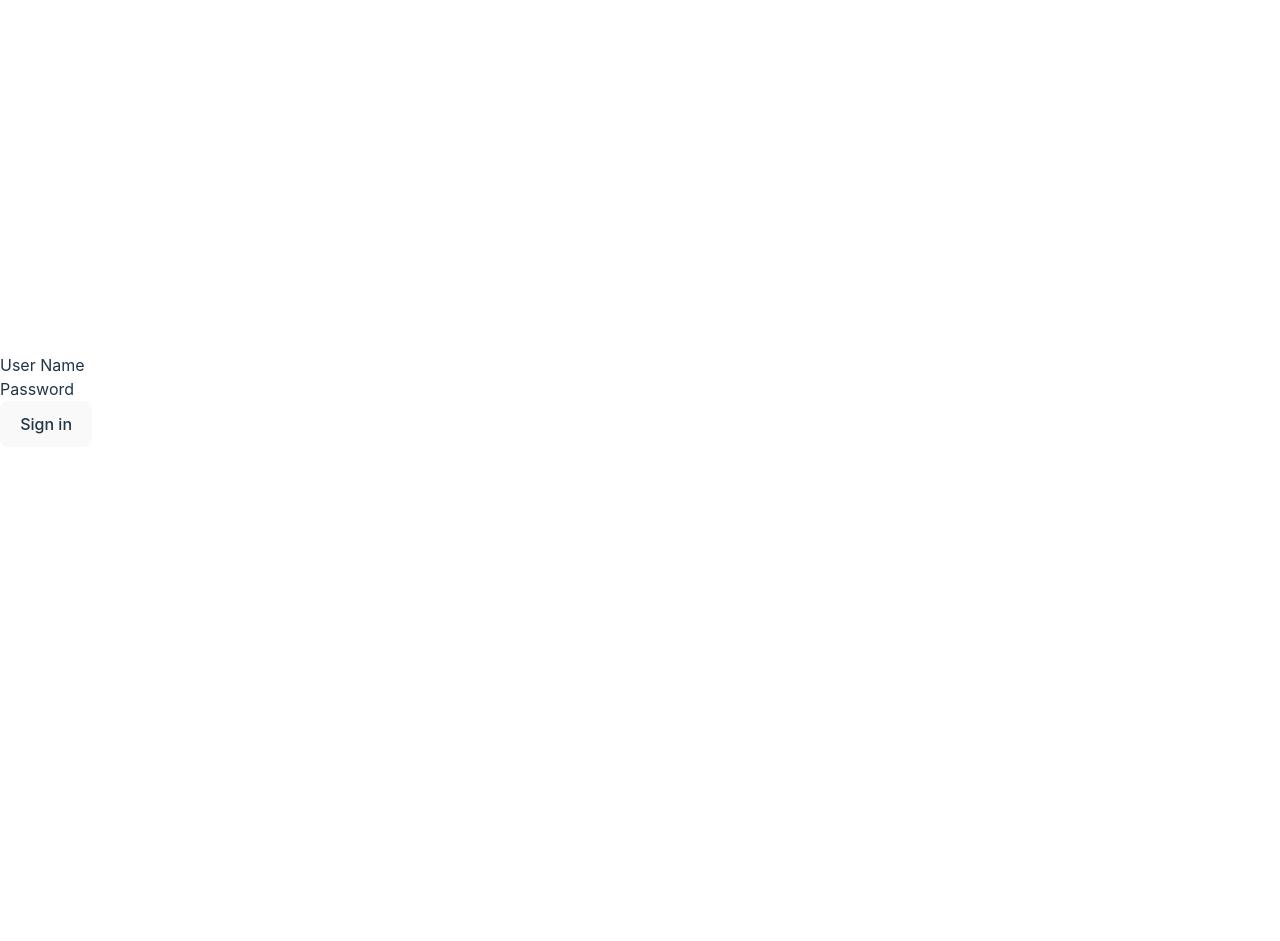
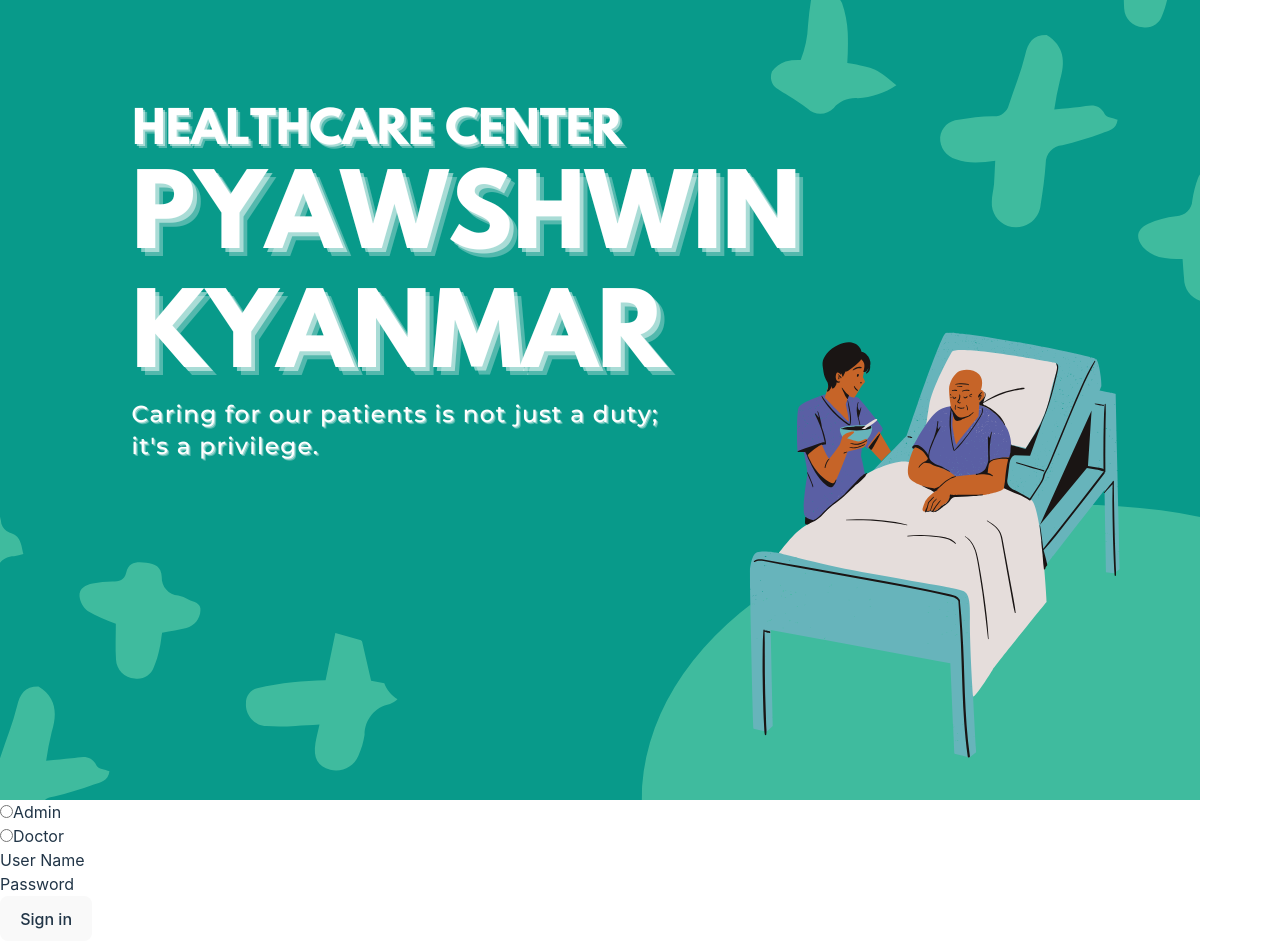
Before and after one commit to hewhounknown/react_pskm, a React (Vite) app: page /login in a window 1280 px wide. Before the commit the page ends 800 px from the top, so only its background shows below. Built offline with nearby package versions, Linux system fonts and the light colour scheme.

Commit message:
feat: role-baesd login form

```diff
--- a/src/context/AuthContext.tsx
+++ b/src/context/AuthContext.tsx
@@ -1,11 +1,12 @@
 import React, {createContext, useContext, useState} from 'react';
 import { useNavigate } from 'react-router-dom';
 import { AdminData } from '../data/admins';
+import { DoctorData } from '../data/doctors';
 
 
 interface AuthContextType {
   user: User | null;
-  login: (userName: string, password: string) => Promise<void>;
+  login: (userName: string, password: string, userRole: string) => Promise<void>;
   logout: () => void;
 };
 
@@ -22,14 +23,27 @@ const AuthProvider: React.FC<{ children: React.ReactNode }> = ({children}) => {
     const [user, setUser] = useState<User | null>(null);
     const navigate = useNavigate();
 
-    const login = async(userName: string, password: string) => {
+    const login = async(userName: string, password: string, userRole: string) => {
         //replace actual login logic here:
         try {
-            const user = AdminData.find(u => u.userName == userName && u.password == password);
+            if(userRole == 'admin'){
+              const user = AdminData.find(u => u.userName == userName && u.password == password);
 
-            if (user) {
-                setUser(user);
-                navigate('/');
+              if (user) {
+                  setUser(user);
+                  navigate('/');
+              }
+            } else if(userRole == 'doctor'){
+              const doctor = DoctorData.find(d => d.name == userName && d.password == password);
+
+              if (doctor) {
+                setUser({
+                  id: doctor.id,
+                  userName: doctor.name,
+                  password: doctor.password
+                });
+                navigate('/doc/');
+              }
             }
 
             throw new Error("login failed");
--- a/src/data/doctors.ts
+++ b/src/data/doctors.ts
@@ -1,7 +1,7 @@
 export const DoctorData = [
     {
         id: "1",
-        name: "Dr. Sarah Smith",
+        name: "Sarah Smith",
         specialty: "Cardiologist",
         availability: "Mon-Wed 9AM-5PM, Fri 9AM-3PM",
         contact: "+1 (555) 123-4567",
@@ -11,6 +11,7 @@ export const DoctorData = [
         email: "sarah.smith@example.com",
         address: "123 Heart Lane, Cardio City",
         salary: 200000,
+        password: "CardioDoc2024!",
     },
     {
         id: "2",
@@ -24,6 +25,7 @@ export const DoctorData = [
         email: "james.wilson@example.com",
         address: "456 Kid's Ave, Pediatric Town",
         salary: 180000,
+        password: "PediaDoc2024!",
     },
     {
         id: "3",
@@ -37,6 +39,7 @@ export const DoctorData = [
         email: "emily.brown@example.com",
         address: "789 Skin St, Dermaville",
         salary: 150000,
+        password: "DermaDoc2024!",
     },
     {
         id: "4",
@@ -50,6 +53,7 @@ export const DoctorData = [
         email: "michael.johnson@example.com",
         address: "321 Bone Blvd, Ortho City",
         salary: 250000,
+        password: "OrthoDoc2024!",
     },
     {
         id: "5",
@@ -63,6 +67,7 @@ export const DoctorData = [
         email: "lisa.white@example.com",
         address: "654 Brain Ave, Neuro Town",
         salary: 220000,
+        password: "NeuroDoc2024!",
     },
     {
         id: "6",
@@ -76,5 +81,6 @@ export const DoctorData = [
         email: "robert.green@example.com",
         address: "987 Health St, Wellness City",
         salary: 160000,
+        password: "GPDoc2024!",
     }
 ]
--- a/src/pages/Login/Login.tsx
+++ b/src/pages/Login/Login.tsx
@@ -1,15 +1,16 @@
 import React from "react";
 import { LoginForm } from "./LoginForm";
+import LoginLogoPath from "../../assets/imgs/pskm.png";
 
 
 export const Login: React.FC = () => {
 
     return (
-        <div className="grid grid-cols-4 gap-3 p-3">
-            <div className="col-span-3">
-
+        <div className="flex w-screen h-screen grid grid-cols-3">
+            <div className="col-span-2">
+                <img className=" object-cover" src={LoginLogoPath} alt="" />
             </div>
-            <div className="col-span-1 p-2">
+            <div className="col-span-1 px-4 self-center">
                 < LoginForm />
             </div>
         </div>
--- a/src/pages/Login/LoginForm.tsx
+++ b/src/pages/Login/LoginForm.tsx
@@ -2,9 +2,15 @@ import React, {useState} from "react";
 import { useAuth } from "../../context/AuthContext";
 
 
+// enum UserRole{
+//     Admin,
+//     Doctor
+// }
+
 interface LoginFormState{
     userName: string;
     password: string;
+    userRole: string;
     [Key: string]: string;
 }
 
@@ -12,7 +18,8 @@ export const LoginForm: React.FC = () => {
 
     const [FormData, setFormData] = useState<LoginFormState>({
         userName: '',
-        password: ''
+        password: '',
+        userRole: ''
     });
 
     const [errors, setErrors] = useState<Partial<LoginFormState>>({});
@@ -37,6 +44,7 @@ export const LoginForm: React.FC = () => {
 
         if(!FormData.userName.trim()) newErrors.userName = "username is required";
         if(!FormData.password.trim()) newErrors.password = "password is required";
+        if(!FormData.userRole) newErrors.userRole = "user role is required";
 
         setErrors(newErrors);
         return Object.keys(newErrors).length === 0;
@@ -47,7 +55,7 @@ export const LoginForm: React.FC = () => {
 
         if(validateForm()) {
             // login logic here:
-            auth?.login(FormData.userName, FormData.password);
+            auth?.login(FormData.userName, FormData.password, FormData.userRole);
             return;
         }
     }
@@ -55,6 +63,43 @@ export const LoginForm: React.FC = () => {
     return(
         <div>
             <form onSubmit={handleSubmit} className="space-y-4">
+                <ul className="items-center w-full text-sm font-medium text-gray-900 bg-white border border-gray-200 rounded-lg sm:flex dark:bg-gray-700 dark:border-gray-600 dark:text-white">
+                    <li className="w-full border-b border-gray-200 sm:border-b-0 sm:border-r dark:border-gray-600">
+                        <div className="flex items-center ps-3">
+                            <input
+                                id="admin-role"
+                                type="radio"
+                                value="admin"
+                                name="userRole"
+                                checked={FormData.userRole === 'admin'}
+                                onChange={handleInputChange}
+                                className="w-4 h-4 text-blue-600 bg-gray-100 border-gray-300 focus:ring-blue-500 dark:focus:ring-blue-600 dark:ring-offset-gray-700 dark:focus:ring-offset-gray-700 focus:ring-2 dark:bg-gray-600 dark:border-gray-500"
+                            />
+                            <label htmlFor="admin-role" className="w-full py-3 ms-2 text-sm font-medium text-gray-900 dark:text-gray-300">
+                                Admin
+                            </label>
+                        </div>
+                    </li>
+                    <li className="w-full border-b border-gray-200 sm:border-b-0 sm:border-r dark:border-gray-600">
+                        <div className="flex items-center ps-3">
+                            <input
+                                id="doctor-role"
+                                type="radio"
+                                value="doctor"
+                                name="userRole"
+                                checked={FormData.userRole === 'doctor'}
+                                onChange={handleInputChange}
+                                className="w-4 h-4 text-blue-600 bg-gray-100 border-gray-300 focus:ring-blue-500 dark:focus:ring-blue-600 dark:ring-offset-gray-700 dark:focus:ring-offset-gray-700 focus:ring-2 dark:bg-gray-600 dark:border-gray-500"
+                            />
+                            <label htmlFor="doctor-role" className="w-full py-3 ms-2 text-sm font-medium text-gray-900 dark:text-gray-300">
+                                Doctor
+                            </label>
+                        </div>
+                    </li>
+                </ul>
+                {errors.userRole && (
+                    <span className="text-red-500 text-sm">{errors.userRole}</span>
+                )}
                 {inputFields.map((field) => (
                     <div>
                         <label htmlFor="userName" className="block text-sm/6 font-medium text-gray-900">
```
Also changed, not shown: src/assets/imgs/pskm.png (added).
